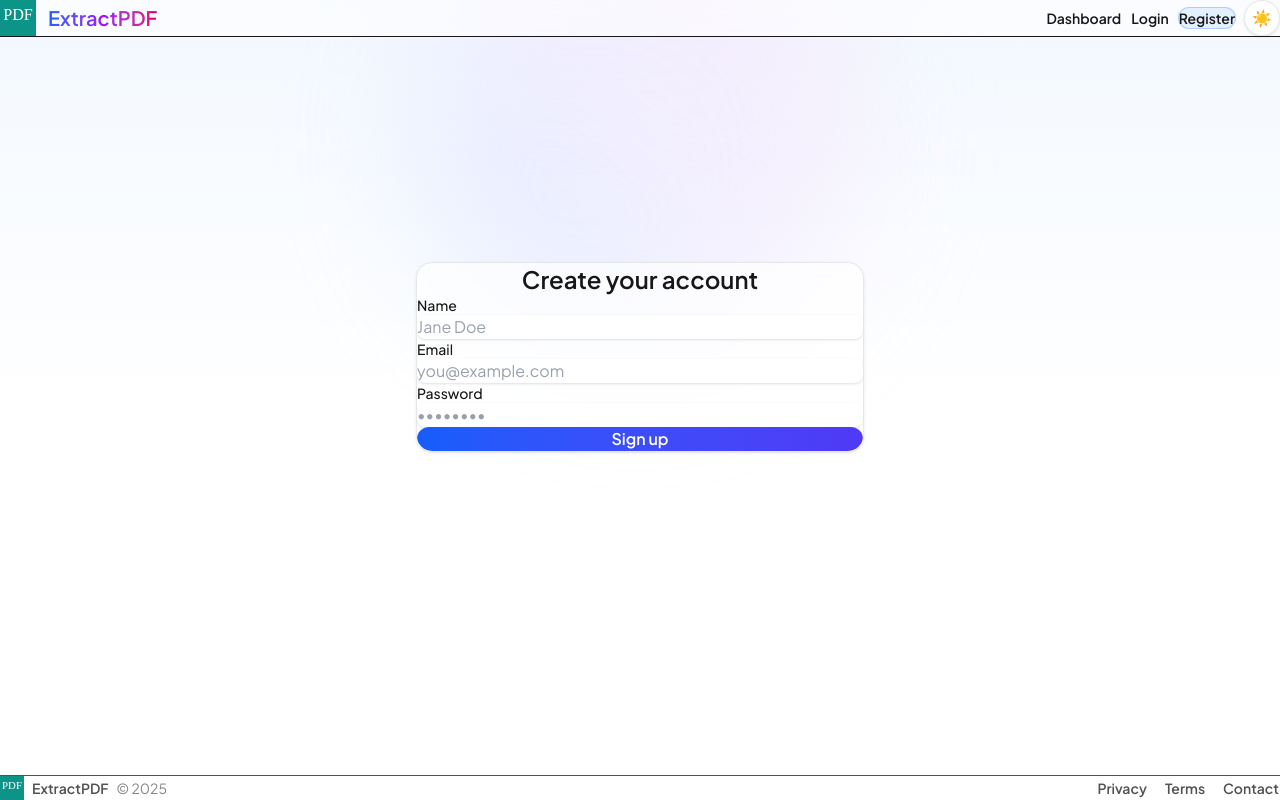
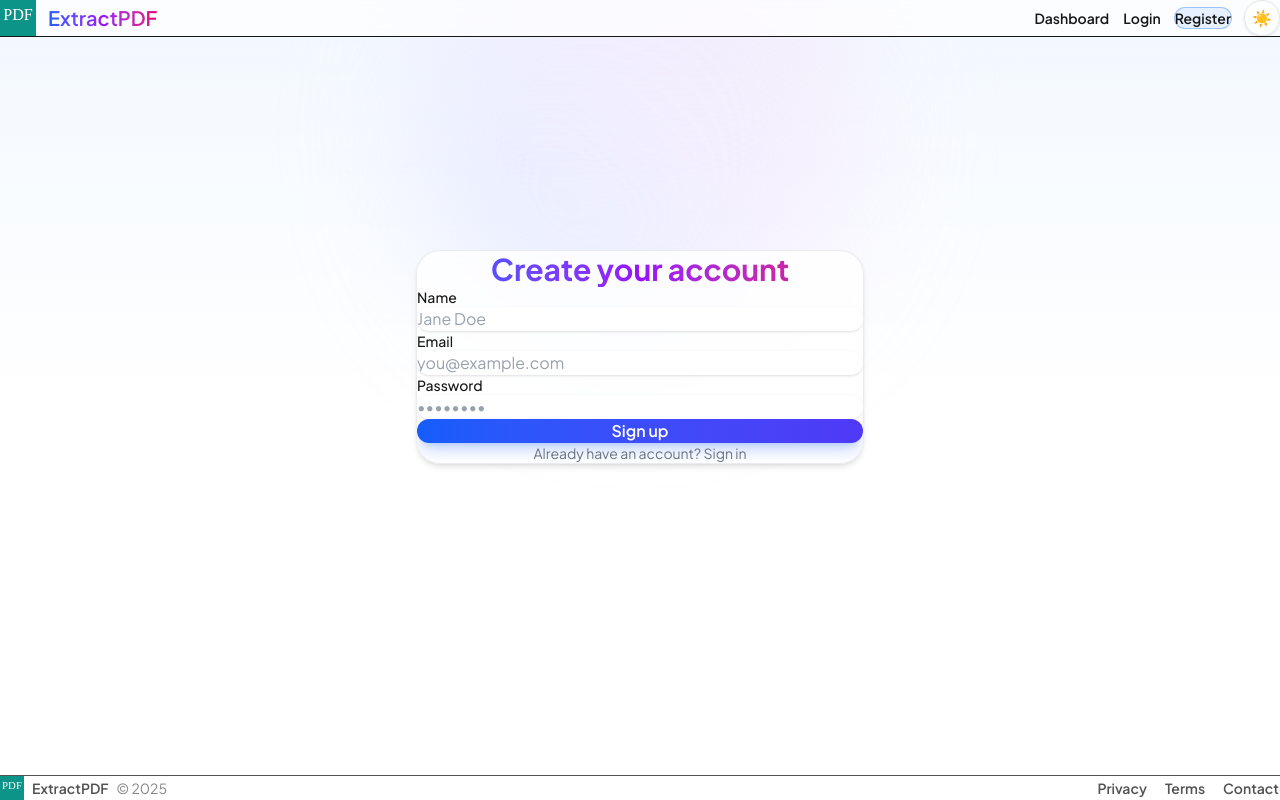
Before and after one commit to j0taaa/extractPDF, a Next.js app: page /register in a window 1280 px wide. Built offline with nearby package versions, Linux system fonts and the light colour scheme.

Commit message:
revamp layout and forms

```diff
--- a/src/app/globals.css
+++ b/src/app/globals.css
@@ -81,18 +81,18 @@ html, body, * {
   }
 
   .card {
-    @apply relative overflow-hidden rounded-2xl border border-gray-200/80 bg-white/70 p-6 shadow-sm backdrop-blur transition hover:-translate-y-0.5 hover:shadow-md dark:border-gray-800/80 dark:bg-black/40;
+    @apply relative overflow-hidden rounded-3xl border border-gray-200/80 bg-white/80 p-8 shadow-md backdrop-blur transition hover:-translate-y-1 hover:shadow-lg dark:border-gray-800/80 dark:bg-black/50;
   }
 
   .input {
-    @apply block w-full rounded-xl border-gray-300 bg-white px-3.5 py-2.5 shadow-sm outline-none ring-0 transition placeholder:text-gray-400 focus:border-blue-500 focus:ring-2 focus:ring-blue-500/20 dark:border-gray-700 dark:bg-black dark:placeholder:text-gray-500;
+    @apply block w-full rounded-xl border-gray-300 bg-white px-4 py-3 shadow-sm outline-none ring-0 transition placeholder:text-gray-400 focus:border-blue-500 focus:ring-2 focus:ring-blue-500/20 dark:border-gray-700 dark:bg-black dark:placeholder:text-gray-500;
   }
 
   .section {
-    @apply mx-auto max-w-6xl px-4 sm:px-6 lg:px-8 py-16 sm:py-20;
+    @apply mx-auto max-w-6xl px-6 sm:px-8 lg:px-10 py-20 sm:py-24;
   }
   .section-narrow {
-    @apply mx-auto max-w-5xl px-4 sm:px-6 lg:px-8 py-16 sm:py-20;
+    @apply mx-auto max-w-5xl px-6 sm:px-8 lg:px-10 py-20 sm:py-24;
   }
   .heading-gradient {
     @apply bg-gradient-to-r from-blue-600 via-purple-600 to-pink-600 bg-clip-text text-transparent;
--- a/src/app/layout.tsx
+++ b/src/app/layout.tsx
@@ -25,8 +25,8 @@ export default function RootLayout({
         </div>
         <ThemeProvider>
           <Header />
-          <main className="container flex-1 py-10 sm:py-12 lg:py-16">{children}</main>
-          <footer className="border-t py-8 text-sm text-neutral-600 dark:text-neutral-400">
+          <main className="container flex-1 py-12 sm:py-16 lg:py-20">{children}</main>
+          <footer className="border-t py-10 text-sm text-neutral-600 dark:text-neutral-400">
             <div className="container flex flex-col items-center justify-between gap-4 sm:flex-row">
               <div className="flex items-center gap-2">
                 <img src="/logo.svg" alt="Logo" className="h-6 w-6" />
--- a/src/app/login/page.tsx
+++ b/src/app/login/page.tsx
@@ -1,6 +1,7 @@
 "use client";
 import { useState } from "react";
 import { useRouter } from "next/navigation";
+import Link from "next/link";
 
 export default function LoginPage() {
   const router = useRouter();
@@ -23,13 +24,13 @@ export default function LoginPage() {
 
   return (
     <div className="flex min-h-[80dvh] items-center justify-center">
-      <div className="w-full max-w-md overflow-hidden rounded-2xl border border-gray-200 bg-white/70 p-6 shadow-sm backdrop-blur dark:border-gray-800 dark:bg-black/50">
-        <h1 className="mb-6 text-2xl font-semibold text-center">Welcome back</h1>
-        <form onSubmit={handleSubmit} className="space-y-4">
+      <div className="card w-full max-w-md">
+        <h1 className="mb-8 text-center text-3xl font-bold heading-gradient">Welcome back</h1>
+        <form onSubmit={handleSubmit} className="space-y-5">
           <div>
             <label className="mb-1 block text-sm font-medium">Email</label>
             <input
-              className="block w-full rounded-lg border-gray-300 bg-white px-3.5 py-2.5 shadow-sm outline-none ring-0 transition placeholder:text-gray-400 focus:border-blue-500 focus:ring-2 focus:ring-blue-500/20 dark:border-gray-700 dark:bg-black dark:placeholder:text-gray-500"
+              className="input"
               type="email"
               placeholder="you@example.com"
               value={email}
@@ -40,7 +41,7 @@ export default function LoginPage() {
           <div>
             <label className="mb-1 block text-sm font-medium">Password</label>
             <input
-              className="block w-full rounded-lg border-gray-300 bg-white px-3.5 py-2.5 shadow-sm outline-none ring-0 transition placeholder:text-gray-400 focus:border-blue-500 focus:ring-2 focus:ring-blue-500/20 dark:border-gray-700 dark:bg-black dark:placeholder:text-gray-500"
+              className="input"
               type="password"
               placeholder="••••••••"
               value={password}
@@ -54,6 +55,7 @@ export default function LoginPage() {
           >
             Sign in
           </button>
+          <p className="muted text-center">Don't have an account? <Link href="/register" className="text-blue-600 hover:underline">Sign up</Link></p>
         </form>
       </div>
     </div>
--- a/src/app/projects/[id]/page.tsx
+++ b/src/app/projects/[id]/page.tsx
@@ -10,14 +10,14 @@ export default async function ProjectPage({ params }: { params: { id: string } }
   const { id } = params;
   const project = await fetchProject(id);
   return (
-    <div className="space-y-6">
+    <div className="mx-auto max-w-3xl space-y-8">
       <div className="flex items-center justify-between">
-        <h1 className="text-2xl font-semibold">{project?.name ?? "Project"}</h1>
+        <h1 className="text-3xl font-bold heading-gradient">{project?.name ?? "Project"}</h1>
         <Link href="/dashboard" className="btn btn-sm btn-secondary">Back</Link>
       </div>
 
       <div className="card">
-        <div className="grid gap-6 sm:grid-cols-2">
+        <div className="grid gap-8 sm:grid-cols-2">
           <div>
             <p className="text-sm text-gray-500">Project ID</p>
             <p className="font-mono text-lg">{id}</p>
@@ -28,7 +28,7 @@ export default async function ProjectPage({ params }: { params: { id: string } }
           </div>
         </div>
         {project?.description ? (
-          <div className="mt-6">
+          <div className="mt-8">
             <p className="text-sm text-gray-500">Description</p>
             <p className="text-gray-700 dark:text-gray-300">{project.description}</p>
           </div>
--- a/src/app/register/page.tsx
+++ b/src/app/register/page.tsx
@@ -1,6 +1,7 @@
 "use client";
 import { useState } from "react";
 import { useRouter } from "next/navigation";
+import Link from "next/link";
 
 export default function RegisterPage() {
   const router = useRouter();
@@ -24,13 +25,13 @@ export default function RegisterPage() {
 
   return (
     <div className="flex min-h-[80dvh] items-center justify-center">
-      <div className="w-full max-w-md overflow-hidden rounded-2xl border border-gray-200 bg-white/70 p-6 shadow-sm backdrop-blur dark:border-gray-800 dark:bg-black/50">
-        <h1 className="mb-6 text-2xl font-semibold text-center">Create your account</h1>
-        <form onSubmit={handleSubmit} className="space-y-4">
+      <div className="card w-full max-w-md">
+        <h1 className="mb-8 text-center text-3xl font-bold heading-gradient">Create your account</h1>
+        <form onSubmit={handleSubmit} className="space-y-5">
           <div>
             <label className="mb-1 block text-sm font-medium">Name</label>
             <input
-              className="block w-full rounded-lg border-gray-300 bg-white px-3.5 py-2.5 shadow-sm outline-none ring-0 transition placeholder:text-gray-400 focus:border-blue-500 focus:ring-2 focus:ring-blue-500/20 dark:border-gray-700 dark:bg-black dark:placeholder:text-gray-500"
+              className="input"
               type="text"
               placeholder="Jane Doe"
               value={name}
@@ -41,7 +42,7 @@ export default function RegisterPage() {
           <div>
             <label className="mb-1 block text-sm font-medium">Email</label>
             <input
-              className="block w-full rounded-lg border-gray-300 bg-white px-3.5 py-2.5 shadow-sm outline-none ring-0 transition placeholder:text-gray-400 focus:border-blue-500 focus:ring-2 focus:ring-blue-500/20 dark:border-gray-700 dark:bg-black dark:placeholder:text-gray-500"
+              className="input"
               type="email"
               placeholder="you@example.com"
               value={email}
@@ -52,7 +53,7 @@ export default function RegisterPage() {
           <div>
             <label className="mb-1 block text-sm font-medium">Password</label>
             <input
-              className="block w-full rounded-lg border-gray-300 bg-white px-3.5 py-2.5 shadow-sm outline-none ring-0 transition placeholder:text-gray-400 focus:border-blue-500 focus:ring-2 focus:ring-blue-500/20 dark:border-gray-700 dark:bg-black dark:placeholder:text-gray-500"
+              className="input"
               type="password"
               placeholder="••••••••"
               value={password}
@@ -66,6 +67,7 @@ export default function RegisterPage() {
           >
             Sign up
           </button>
+          <p className="muted text-center">Already have an account? <Link href="/login" className="text-blue-600 hover:underline">Sign in</Link></p>
         </form>
       </div>
     </div>
--- a/src/components/Header.tsx
+++ b/src/components/Header.tsx
@@ -7,19 +7,19 @@ export default function Header() {
   const pathname = usePathname();
   const { theme, setTheme } = useTheme();
   return (
-    <header className="sticky top-0 z-50 border-b bg-white/70 backdrop-blur supports-[backdrop-filter]:bg-white/60 dark:border-neutral-800 dark:bg-black/40 dark:supports-[backdrop-filter]:bg-black/30">
-      <div className="container flex items-center justify-between py-4">
+    <header className="sticky top-0 z-50 border-b bg-white/80 backdrop-blur supports-[backdrop-filter]:bg-white/70 dark:border-neutral-800 dark:bg-black/50 dark:supports-[backdrop-filter]:bg-black/40">
+      <div className="container flex items-center justify-between py-5">
         <Link href="/" className="group flex items-center gap-3 text-xl font-semibold">
           <img src="/logo.svg" alt="Logo" className="h-9 w-9 transition-transform group-hover:scale-105" />
           <span className="heading-gradient">ExtractPDF</span>
         </Link>
-        <nav className="flex items-center gap-2 text-sm">
+        <nav className="flex items-center gap-3 text-sm">
           <Link className={navClass(pathname === "/dashboard")} href="/dashboard">Dashboard</Link>
           <Link className={navClass(pathname === "/login")} href="/login">Login</Link>
           <Link className={navClass(pathname === "/register")} href="/register">Register</Link>
           <button
             onClick={() => setTheme(theme === "dark" ? "light" : "dark")}
-            className="ml-1 inline-flex h-9 w-9 items-center justify-center rounded-full border border-neutral-200 bg-white/70 text-neutral-700 shadow-sm transition hover:bg-white dark:border-neutral-800 dark:bg-black/60 dark:text-neutral-300 dark:hover:bg-black cursor-pointer"
+            className="ml-2 inline-flex h-9 w-9 items-center justify-center rounded-full border border-neutral-200 bg-white/70 text-neutral-700 shadow-sm transition hover:bg-white dark:border-neutral-800 dark:bg-black/60 dark:text-neutral-300 dark:hover:bg-black cursor-pointer"
             aria-label="Toggle theme"
           >
             <span className="text-base">{theme === "dark" ? "🌙" : "☀️"}</span>
@@ -34,7 +34,7 @@ function navClass(active: boolean) {
   return (
     "btn btn-sm btn-ghost " +
     (active
-      ? "border-blue-500/30 bg-blue-500/10 text-blue-700 hover:text-blue-800 dark:border-blue-400/30 dark:bg-blue-400/10 dark:text-blue-300"
+      ? "border-blue-500/40 bg-blue-500/10 text-blue-700 dark:border-blue-400/40 dark:bg-blue-400/10 dark:text-blue-300"
       : "")
   );
 }
```
Also changed, not shown: src/app/dashboard/page.tsx (+12 -12 lines).
